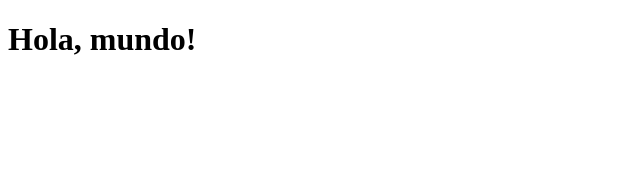
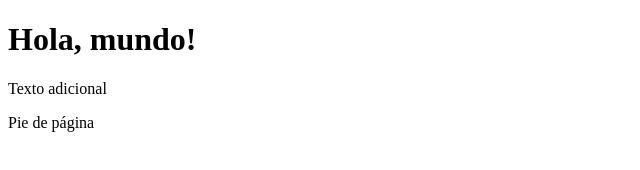
Before and after one commit to fgcabrera/practica-25nov2024, a plain HTML site: page index.html in a window 1280 px wide. Shown: the whole page, without its empty margins (0-640 px from the left). Drawn offline with Linux system fonts and the light colour scheme.

Commit message:
Cuarto commit

```diff
--- a/index.html
+++ b/index.html
@@ -5,5 +5,9 @@
     <meta name="viewport" content="width=device-width, initial-scale=1.0">
     <title>Prueba git</title>
 </head>
-<body><h1>Hola, mundo!</h1></body>
+<body><h1>Hola, mundo!</h1>
+    <p>Texto adicional</p>
+
+</body>
+<footer>Pie de página</footer>
 </html>
```
